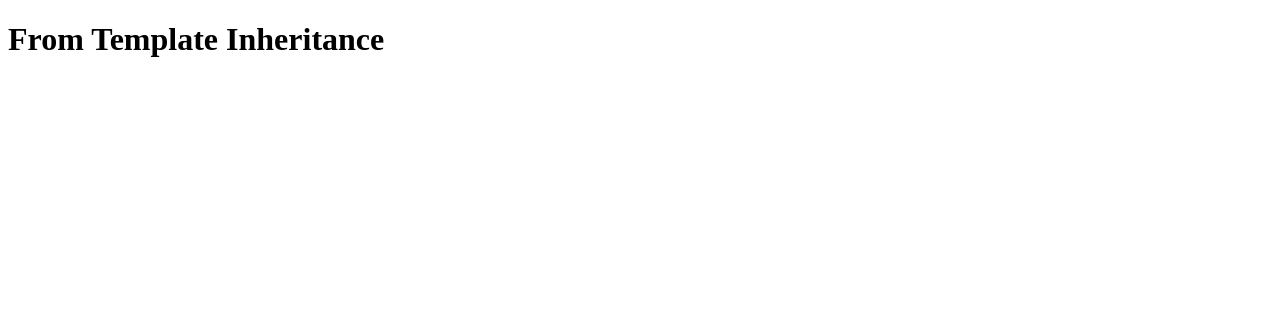
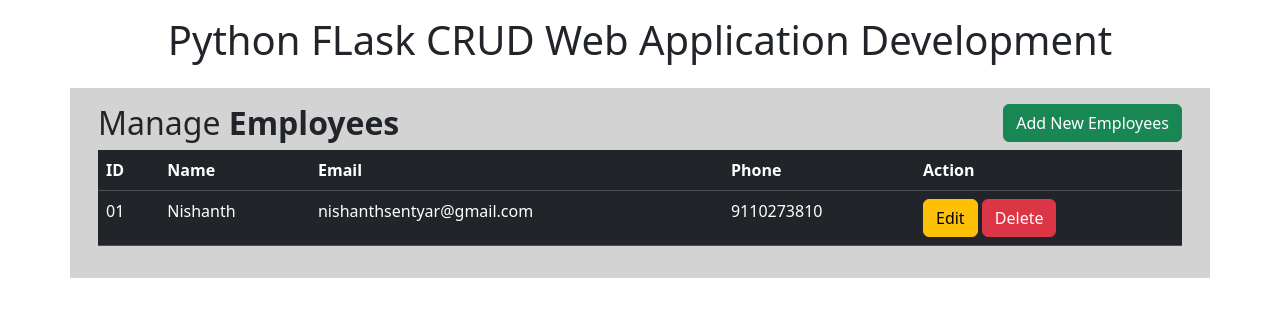
Before and after one commit to Nishanthk10/Flask_CRUD_App, a Flask app: page / in a window 1280 px wide. Shown: the top 317 px of the page. Run offline with Flask 2, Linux system fonts and the light colour scheme.

Commit message:
Backup 36minutes

```diff
--- a/app.py
+++ b/app.py
@@ -1,7 +1,16 @@
 from flask import Flask, render_template
+from flask_sqlalchemy import SQLAlchemy
 
 
 app = Flask(__name__)
+app.secret_key = "Secret Key"
+
+app.config['SQLALCHEMY_DATABASE_URI'] = "mysql://root:'adminroot@123'@localhost/crud"
+app.config['SQLALCHEMY_TRACK_MODIFICATIONS'] = False  #Doesnt display warnings
+
+db = SQLAlchemy(app)
+
+
 
 
 @app.route('/')
--- a/templates/base.html
+++ b/templates/base.html
@@ -4,10 +4,12 @@
     <meta charset="UTF-8">
     <meta http-equiv="X-UA-Compatible" content="IE=edge">
     <meta name="viewport" content="width=device-width, initial-scale=1.0">
+    <link href="https://cdn.jsdelivr.net/npm/bootstrap@5.3.0-alpha1/dist/css/bootstrap.min.css" rel="stylesheet" integrity="sha384-GLhlTQ8iRABdZLl6O3oVMWSktQOp6b7In1Zl3/Jr59b6EGGoI1aFkw7cmDA6j6gD" crossorigin="anonymous">
     <title>{% block title %} {% endblock %}</title>
 </head>
 <body>
-
+    <script src="https://cdn.jsdelivr.net/npm/@popperjs/core@2.11.6/dist/umd/popper.min.js" integrity="sha384-oBqDVmMz9ATKxIep9tiCxS/Z9fNfEXiDAYTujMAeBAsjFuCZSmKbSSUnQlmh/jp3" crossorigin="anonymous"></script>
+    <script src="https://cdn.jsdelivr.net/npm/bootstrap@5.3.0-alpha1/dist/js/bootstrap.min.js" integrity="sha384-mQ93GR66B00ZXjt0YO5KlohRA5SY2XofN4zfuZxLkoj1gXtW8ANNCe9d5Y3eG5eD" crossorigin="anonymous"></script>
 {% block body %} {% endblock %}
 
 </body>
--- a/templates/header.html
+++ b/templates/header.html
@@ -1,9 +1,14 @@
 {% extends 'base.html' %}
 
-{% block title %} Home {% endblock %}
+{% block title %} FLask CRUD
+ {% endblock %}
 
 {% block body %}
 
-<h1>From Template Inheritance</h1>
+<div class="jumbotron p-3">
+    <div class="well text-center">
+        <h1>Python FLask CRUD Web Application Development</h1>
+    </div>
+</div>
 
 {% endblock %}
--- a/templates/index.html
+++ b/templates/index.html
@@ -1,9 +1,103 @@
 {% extends 'base.html' %}
+{% include 'header.html' %}
 
 {% block title %} Home {% endblock %}
 
 {% block body %}
 
-<h1>From Template Inheritance</h1>
+<div class="container">
+    <div class="row" style="background:lightgrey;">
+        <div class="col md-12">
+
+            <div class="jumbotron p-3">
+                <h2>Manage <b>Employees</b> <button type="button" class="btn btn-success float-end" data-bs-toggle="modal" data-bs-target="#mymodal">Add New Employees</button></h2>
+                <table class="table table-hover table-dark">
+                    <tr>
+                        <th>ID</th>
+                        <th>Name</th>
+                        <th>Email</th>
+                        <th>Phone</th>
+                        <th>Action</th>
+                    </tr>
+                    <tr>
+                        <td>01</td>
+                        <td>Nishanth</td>
+                        <td>nishanthsentyar@gmail.com</td>
+                        <td>9110273810</td>
+                        <td>
+                            <a href="" class="btn btn-warning btn-xs" data-bs-toggle="modal" data-bs-target="#modaledit">Edit</a>
+                            <a href="" class="btn btn-danger btn-xs" onclick="return confirm('Are You Sure To Delete?')">Delete</a>
+                        </td>
+                    </tr>
+                    <!-- Modal Edit Employee-->
+            <div id="modaledit" class="modal fade" role="dialog">
+                <div class="modal-dialog">
+                    <div class="modal-content">
+                        <div class="modal-header">
+                            <h4 class="modal-title">Update Information</h4>
+                        </div>
+                        <div class="modal-body">
+                            <form action="" method="POST">
+                                <div class="form-group">
+                                    <label>Name:</label>
+                                    <input type="hidden" name="id" value="id">
+                                    <input type="text" class="form-control" name="name" value="Nishanth">
+                                </div>
+                                <div class="form-group">
+                                    <label>Email:</label>
+                                    <input type="email" class="form-control" name="email" value="nishanthsentyar@gmail.com">
+                                </div>
+                                <div class="form-group">
+                                    <label>Phone:</label>
+                                    <input type="number" class="form-control" name="phone" value="9110273810">&nbsp;
+                                </div>
+                                <div class="form-group">
+                                    <button class="btn btn-primary" type="submit">Update</button>
+                                </div>
+                                <div class="modal-footer">
+                                    <button type="button" class="btn btn-secondary" data-bs-dismiss="modal">Close</button>
+                                </div>
+                            </form>
+                        </div>
+                    </div>
+                </div>
+            </div>
+                </table>
+            </div>
+            <!-- Modal Add Employee-->
+            <div id="mymodal" class="modal fade" role="dialog">
+                <div class="modal-dialog">
+                    <div class="modal-content">
+                        <div class="modal-header">
+                            <h4 class="modal-title">Add Employee</h4>
+                        </div>
+                        <div class="modal-body">
+                            <form action="" method="POST">
+                                <div class="form-group">
+                                    <label>Name:</label>
+                                    <input type="text" class="form-control" name="name" required="1">
+                                </div>
+                                <div class="form-group">
+                                    <label>Email:</label>
+                                    <input type="email" class="form-control" name="email" required="1">
+                                </div>
+                                <div class="form-group">
+                                    <label>Phone:</label>
+                                    <input type="number" class="form-control" name="phone" required="1">
+                                </div>
+                                <div class="form-group">
+                                    <button class="btn btn-primary" type="submit">Add Employee</button>
+                                </div>
+                                <div class="modal-footer">
+                                    <button type="button" class="btn btn-secondary" data-bs-dismiss="modal">Close</button>
+                                </div>
+                            </form>
+                        </div>
+                    </div>
+                </div>
+            </div>
+        </div>
+    </div>
+</div>
 
 {% endblock %}
```
Also changed, not shown: templates/home.html (added, +7 -0 lines).
